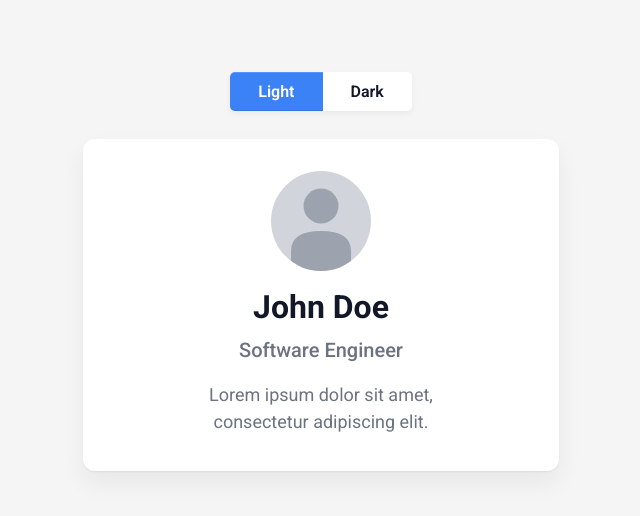
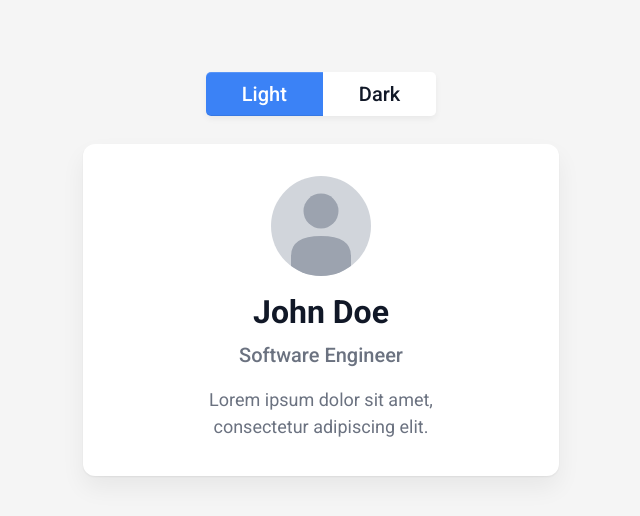
Before and after one commit to Gwin1908/user-card, a React (Vite) app: page / in a window 1280 px wide. Shown: the top 516 px of the page, without its empty margins (319-959 px from the left). Built offline with nearby package versions, Linux system fonts and the light colour scheme.

Commit message:
fix button size

```diff
--- a/src/components/themeButtons/themeButtons.scss
+++ b/src/components/themeButtons/themeButtons.scss
@@ -12,10 +12,10 @@
     border: 0;
     background: transparent;
     color: var(--color-text);
-    padding: 10px 28px;
+    padding: 10px 36px;
     border-radius: 0 5px 5px 0;
-    font-weight: 600;
-    font-size: 16px;
+    font-weight: 500;
+    font-size: 20px;
     cursor: pointer;
     transition: background-color 120ms ease, color 120ms ease, box-shadow 120ms ease;
   }
```
